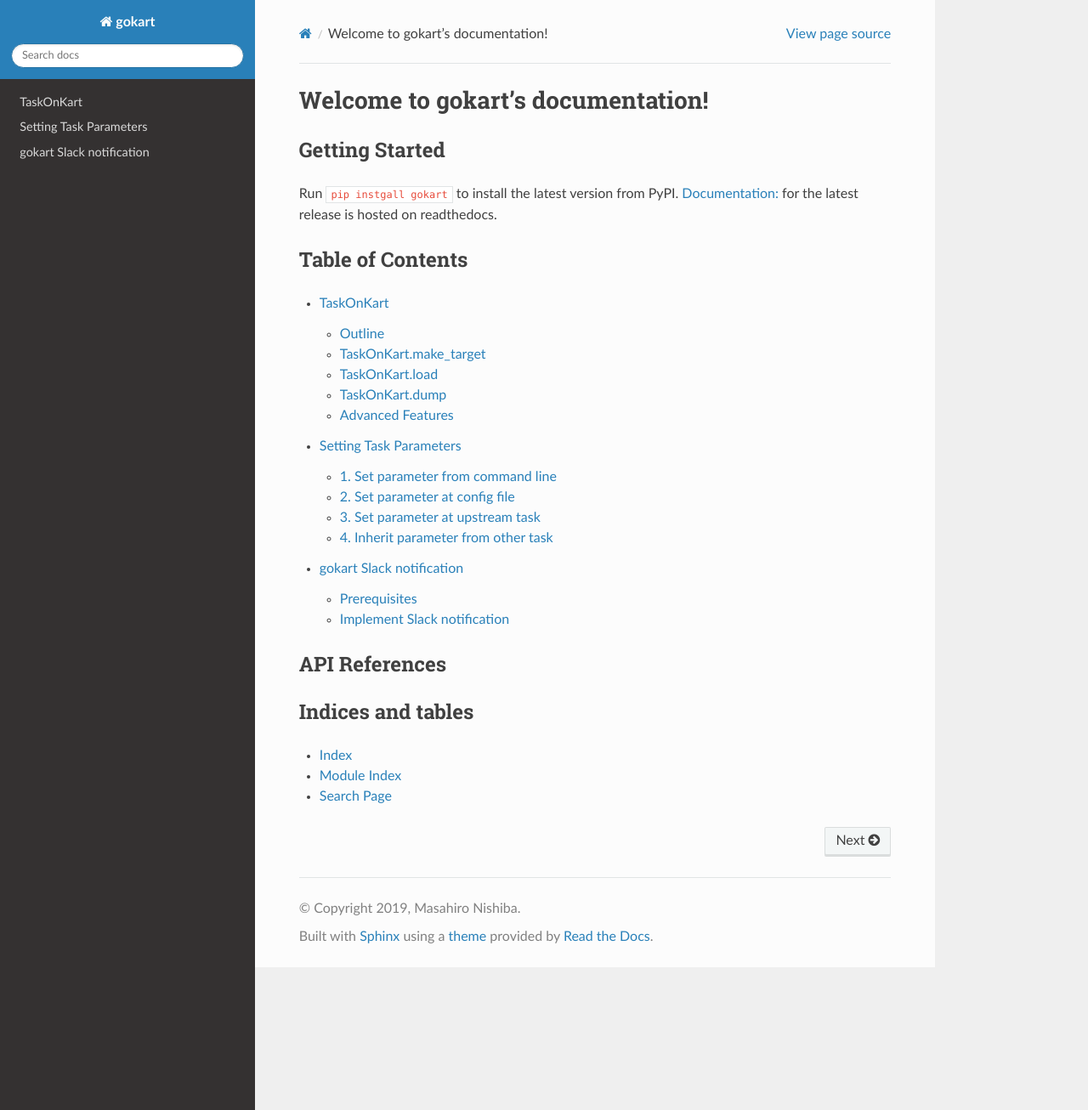
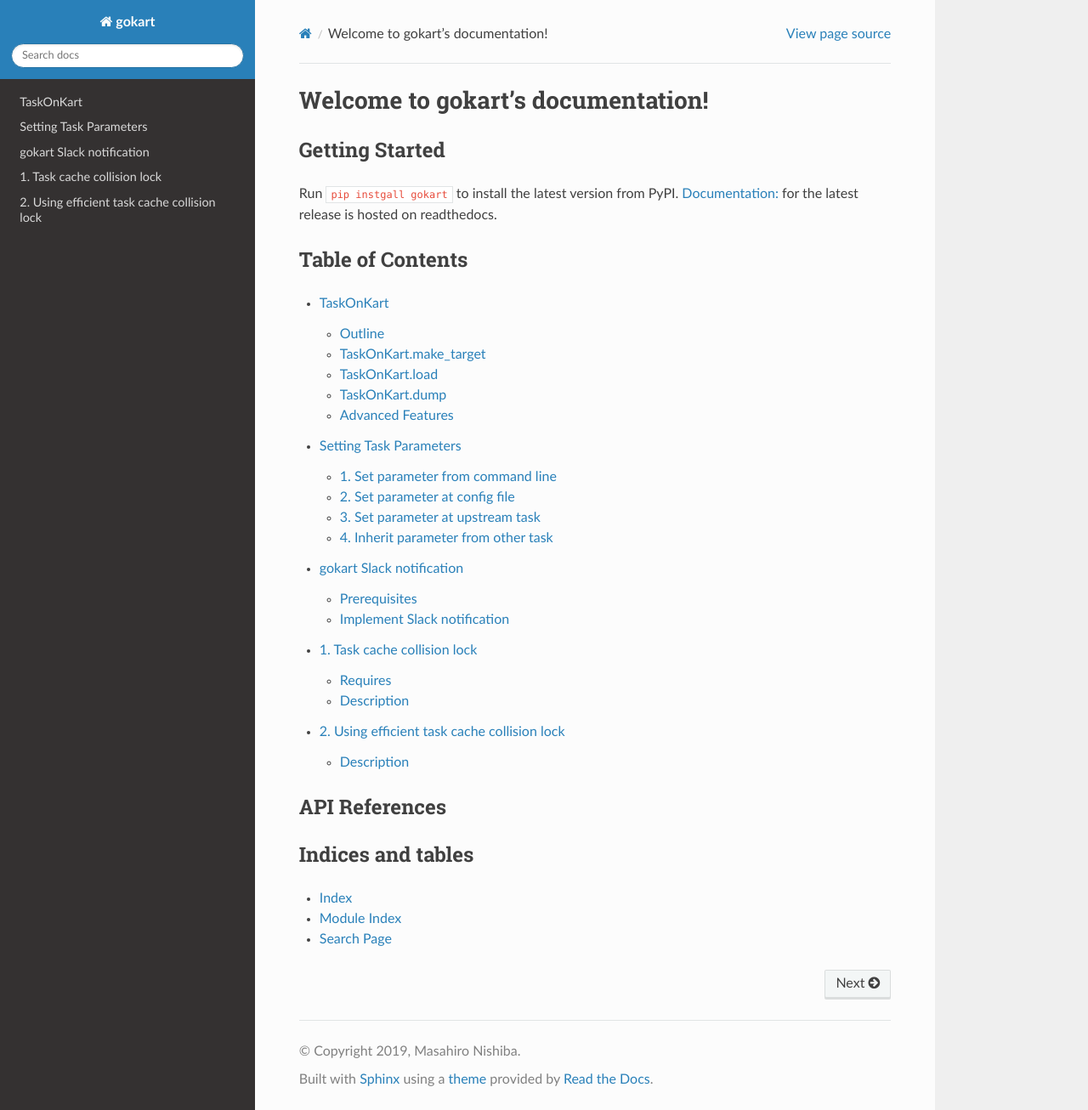
Before and after one commit to m3dev/gokart, a Sphinx documentation site: the page built from docs/index.rst, in a window 1280 px wide and 1306 px high. Shown: the whole window at 85% size. Built offline with Sphinx 7.4.7 and the Read the Docs theme 2.0.0, drawn with Linux system fonts in a browser that asks for light colours; pages that are not in the unit, such as notebooks, are missing from menus.

Commit message:
add using_task_cache_collision_lock

```diff
--- a/docs/index.rst
+++ b/docs/index.rst
@@ -22,6 +22,7 @@
    task_information
    task_settings
    slack_notification
+   using_task_cache_collision_lock
 
 API References
 --------------
```
